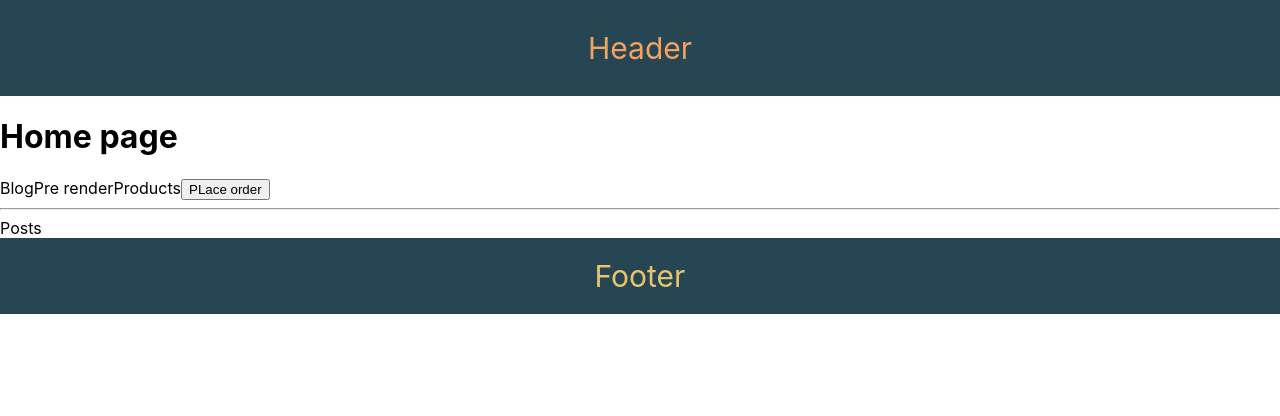
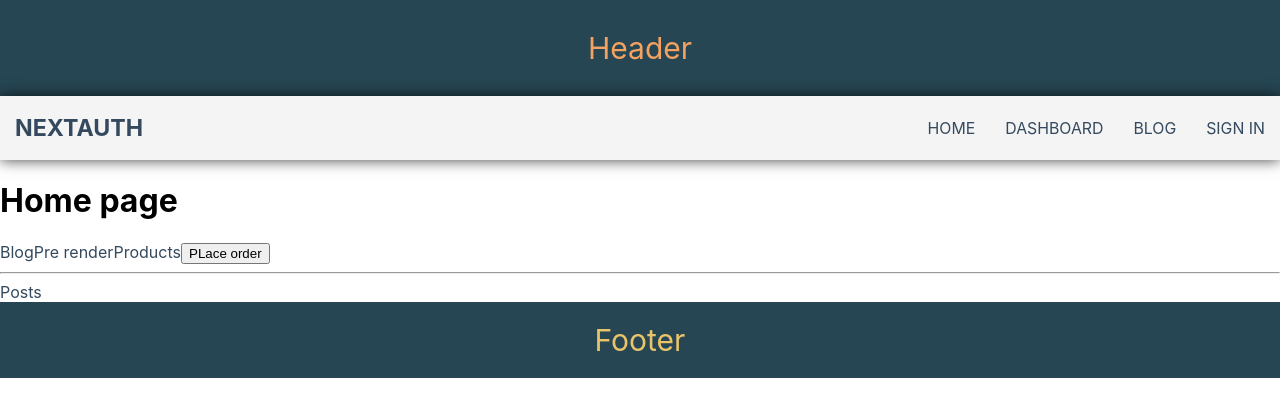
Before and after one commit to ETS-ReactNative1/next_application, a Next.js app in the folder next-app/: page / in a window 1280 px wide. Shown: the top 416 px of the page. Built offline with nearby package versions, Linux system fonts and the light colour scheme; no server answers.

Commit message:
JP - Authentication

```diff
--- /dev/null
+++ b/next-app/components/navbar.css
@@ -0,0 +1,63 @@
+ul {
+  margin: 0;
+  padding: 0;
+  list-style: none;
+}
+
+h2,
+h3,
+a {
+  color: #34495e;
+}
+
+a {
+  text-decoration: none;
+}
+
+.logo {
+  margin: 0;
+  font-size: 1.45em;
+}
+
+.main-nav {
+  display: flex;
+  margin-top: 5px;
+}
+
+.logo a,
+.main-nav a {
+  padding: 10px 15px;
+  text-transform: uppercase;
+  text-align: center;
+  display: block;
+}
+
+.main-nav a {
+  color: #34495e;
+  font-size: 0.99em;
+}
+
+.main-nav a:hover {
+  color: #718daa;
+}
+
+.header {
+  display: flex;
+  justify-content: space-between;
+  padding-top: 0.5em;
+  padding-bottom: 0.5em;
+  background-color: #f4f4f4;
+  -webkit-box-shadow: 0px 0px 14px 0px rgba(0, 0, 0, 0.75);
+  -moz-box-shadow: 0px 0px 14px 0px rgba(0, 0, 0, 0.75);
+  box-shadow: 0px 0px 14px 0px rgba(0, 0, 0, 0.75);
+}
+
+.loading {
+  opacity: 0;
+  transition: all 0.2s ease-in;
+}
+
+.loaded {
+  opacity: 1;
+  transition: all 0.2s ease-in;
+}
--- /dev/null
+++ b/next-app/components/navbar.js
@@ -0,0 +1,63 @@
+import Link from "next/link";
+import { signIn, signOut, useSession } from "next-auth/react";
+
+function Navbar() {
+  const { data: session, status } = useSession();
+  console.log({ session, status });
+  return (
+    <nav className="header">
+      <h1 className="logo">
+        <a href="#">NextAuth</a>
+      </h1>
+      <ul className={`main-nav ${status === "loading" ? "loading" : "loaded"}`}>
+        <li>
+          <Link href="/">
+            <a>Home</a>
+          </Link>
+        </li>
+        <li>
+          <Link href="/dashboard">
+            <a>Dashboard</a>
+          </Link>
+        </li>
+        <li>
+          <Link href="/blog">
+            <a>Blog</a>
+          </Link>
+        </li>
+
+        {status === "unauthenticated" && (
+          <li>
+            <Link href="/api/auth/signin">
+              <a
+                onClick={(e) => {
+                  e.preventDefault();
+                  signIn("github");
+                }}
+              >
+                Sign In
+              </a>
+            </Link>
+          </li>
+        )}
+
+        {status === "authenticated" && (
+          <li>
+            <Link href="/api/auth/signout">
+              <a
+                onClick={(e) => {
+                  e.preventDefault();
+                  signOut();
+                }}
+              >
+                Sign Out
+              </a>
+            </Link>
+          </li>
+        )}
+      </ul>
+    </nav>
+  );
+}
+
+export default Navbar;
--- a/next-app/package.json
+++ b/next-app/package.json
@@ -11,8 +11,11 @@
     "export": "next build && next export"
   },
   "dependencies": {
+    "@next-auth/mongodb-adapter": "^1.0.1",
     "json-server": "^0.17.0",
+    "mongodb": "^4.3.1",
     "next": "11.1.2",
+    "next-auth": "^4.1.0",
     "react": "17.0.2",
     "react-dom": "17.0.2",
     "swr": "^1.0.1"
--- a/next-app/pages/_app.js
+++ b/next-app/pages/_app.js
@@ -2,21 +2,26 @@
 import Header from "@/layout/Header";
 import "styles/globals.css";
 import "styles/layout.css";
+import "../components/navbar.css";
 import Head from "next/head";
+import Navbar from "../components/navbar";
+import { SessionProvider } from "next-auth/react";
 
 function MyApp({ Component, pageProps }) {
   if (Component.getLayout)
     return Component.getLayout(<Component {...pageProps} />);
   return (
-    <>
+    <SessionProvider session={pageProps.session}>
       <Head>
         <title>Code julian</title>
         <meta name="description" content="Awesome tool" />
       </Head>
       <Header />
+
+      <Navbar />
       <Component {...pageProps} />
       <Footer />
-    </>
+    </SessionProvider>
   );
 }
 
--- /dev/null
+++ b/next-app/pages/api/test-api.js
@@ -0,0 +1,9 @@
+import { getSession } from "next-auth/react";
+
+const handler = async (req, res) => {
+  const session = await getSession({ req });
+  if (!session) res.status(401).json({ error: "Unauthorized user" });
+  else res.status(200).json({ message: "Sucess", session });
+};
+
+export default handler;
--- a/next-app/pages/index.js
+++ b/next-app/pages/index.js
@@ -1,6 +1,7 @@
 import React from "react";
 import Link from "next/link";
 import { useRouter } from "next/router";
+import { useSession } from "next-auth/react";
 
 const Home = () => {
   const router = useRouter();
@@ -10,6 +11,9 @@
     router.push("/product/1");
     //router.replace("/product/1");
   };
+
+  const { data: session, status } = useSession();
+  console.log({ session, status });
   return (
     <>
       <h1>Home page</h1>
```
Also changed, not shown: next-app/lib/mongodb.js (added, +32 -0 lines), next-app/pages/api/auth/[...nextauth].js (added, +53 -0 lines), next-app/pages/profile.js (+17 -1 lines), next-app/pages/settings.js (added, +31 -0 lines), 2 other files (tests, documents, lock files or other folders).
